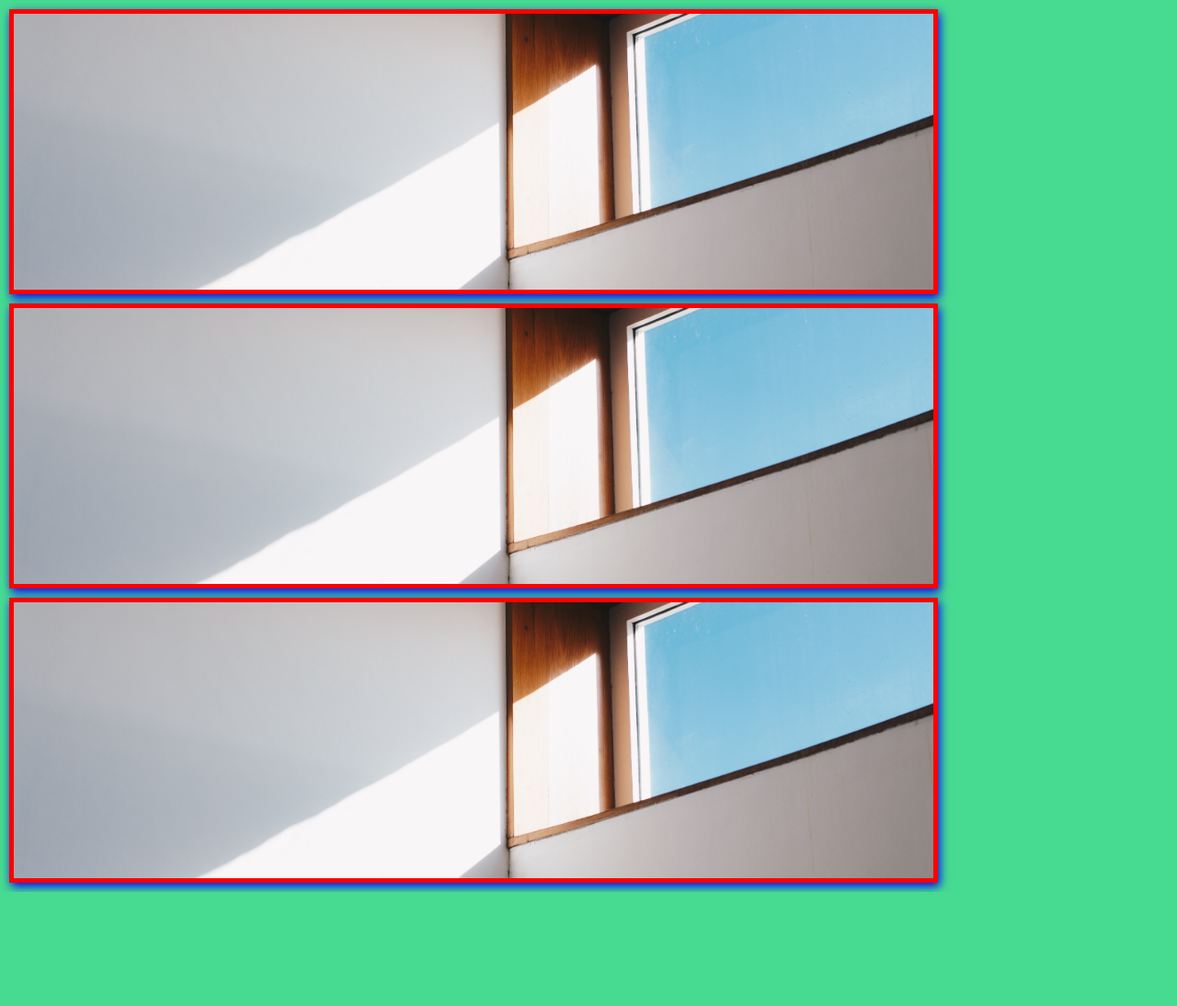
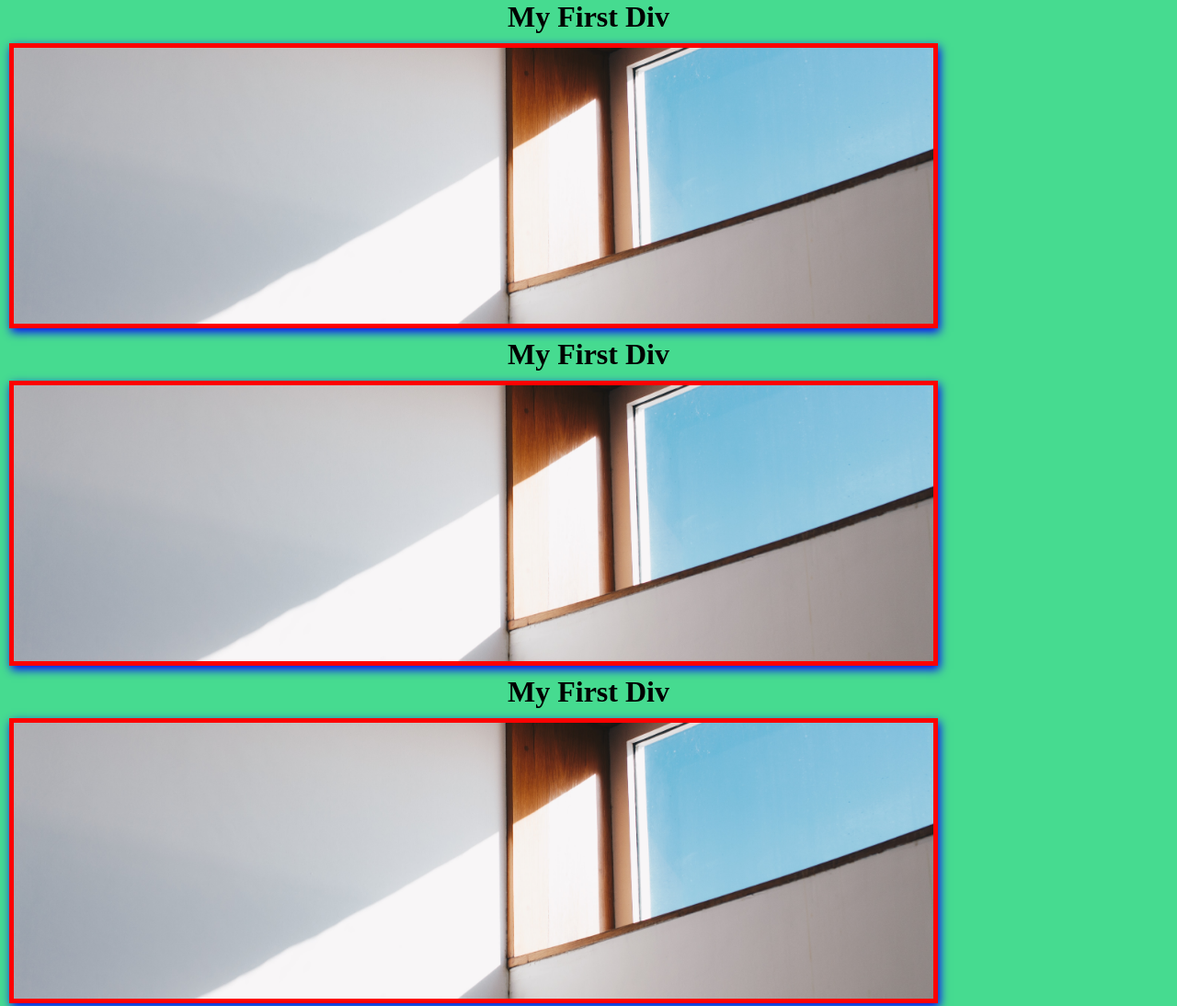
Before and after one commit to Anikcse18/PH-WEB, a plain HTML site: page index.html in a window 1280 px wide. Shown: the top 1094 px of the page at 92% size. Before the commit the page ends 970 px from the top, so only its background shows below. Drawn offline with Linux system fonts and the light colour scheme.

Commit message:
add heading

```diff
--- a/index.html
+++ b/index.html
@@ -11,6 +11,8 @@
 
 </head>
 <body>
+
+    <h1>My First Div</h1>
     <div>
 
         <img src="Images/light.jpg" alt="house">
@@ -19,6 +21,8 @@
 
     </div>
 
+    <h1>My First Div</h1>
+
     <div>
 
         <img src="Images/light.jpg" alt="house">
@@ -26,6 +30,7 @@
 
 
     </div>
+    <h1>My First Div</h1>
 
     <div>
 
@@ -41,8 +46,5 @@
 
 
 
-
-
-
 </body>
 </html>
--- a/style.css
+++ b/style.css
@@ -27,3 +27,8 @@ img{
     height: 100%;
 
 }
+
+h1{
+
+    text-align: center;
+}
```
